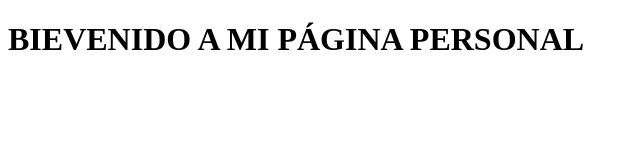
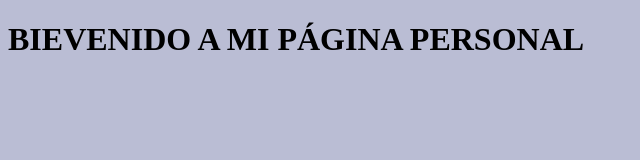
Before and after one commit to KevinQL/KevinQL.github.io, a plain HTML site: page index.html in a window 1280 px wide. Shown: the whole page, without its empty margins (0-640 px from the left). Drawn offline with Linux system fonts and the light colour scheme.

Commit message:
Probando estilos rel ver2

```diff
--- a/index.html
+++ b/index.html
@@ -1,6 +1,7 @@
 <!DOCTYPE html>
 <head>
     <title>Mi página personal</title>
+    <link rel="stylesheet" type="text/css" href="css/estilos.css">
 </head>
 <body>
   <h1>BIEVENIDO A MI PÁGINA PERSONAL</h1>
```
